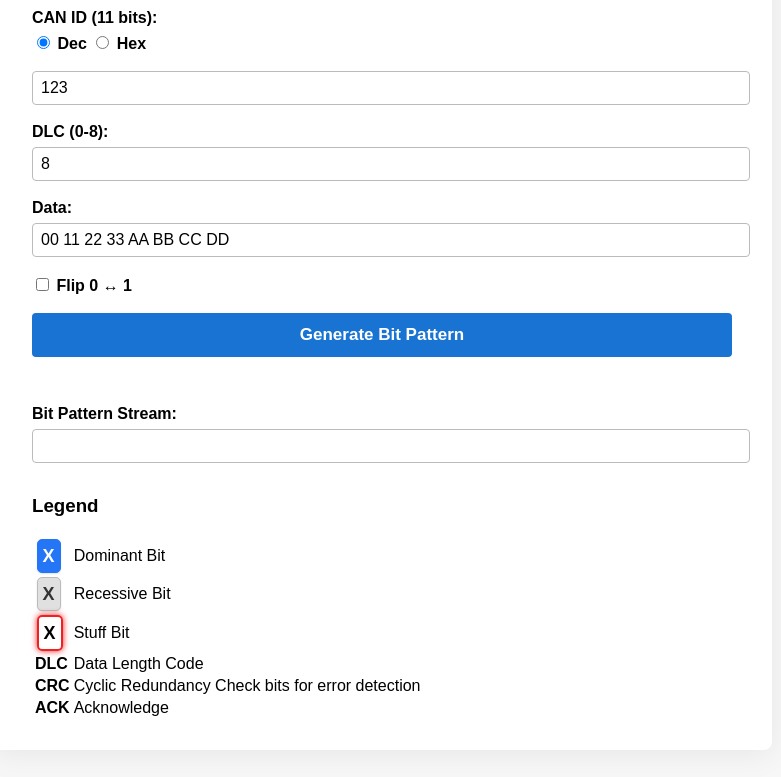
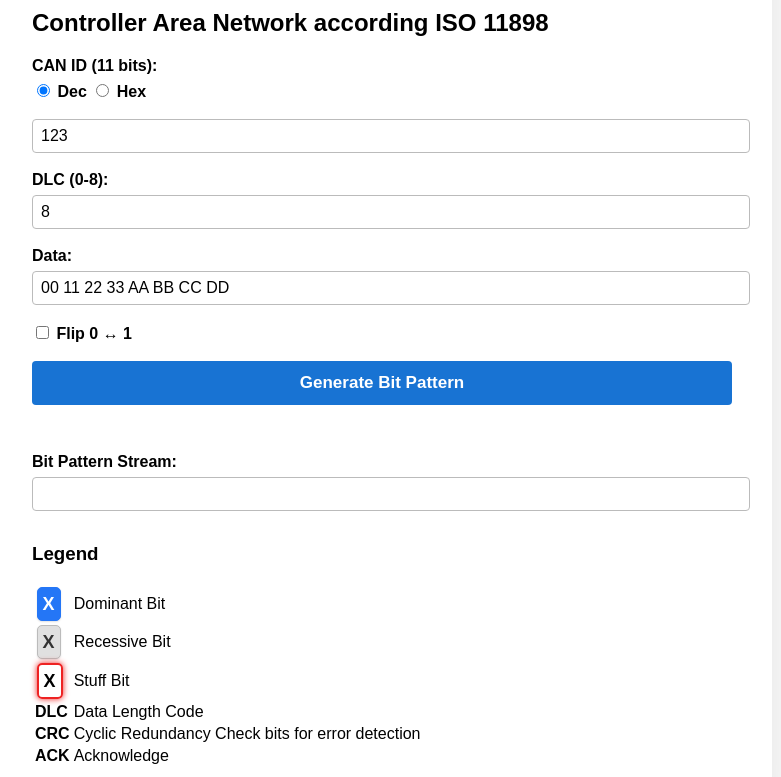
Before and after one commit to Watchcattimer/CANBitPattern, a plain HTML site: page index.html in a window 1280 px wide. Shown: the part 133-910 px from the top of the page, without its empty margins (258-1039 px from the left). Drawn offline with Linux system fonts and the light colour scheme.

Commit message:
Update index.html
Add sub title

```diff
--- a/index.html
+++ b/index.html
@@ -8,6 +8,7 @@
 <body>
     <div class="container">
         <h1>Online CAN Bit Pattern Generator</h1>
+	    <h2>Controller Area Network according ISO 11898</h2>
         <form id="can-form">
             <div class="form-group">
                 <label for="can-id">CAN ID (11 bits):</label>
```
